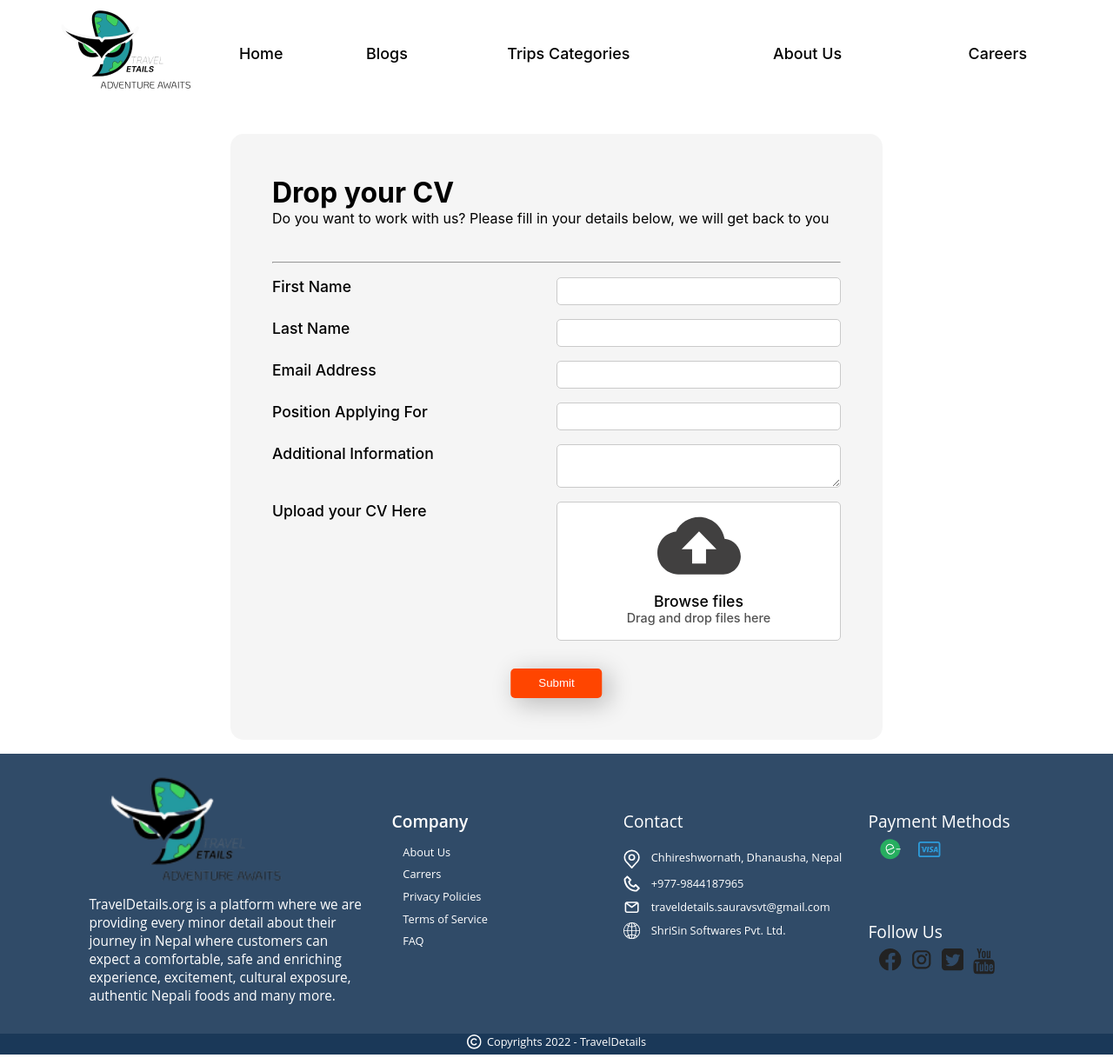
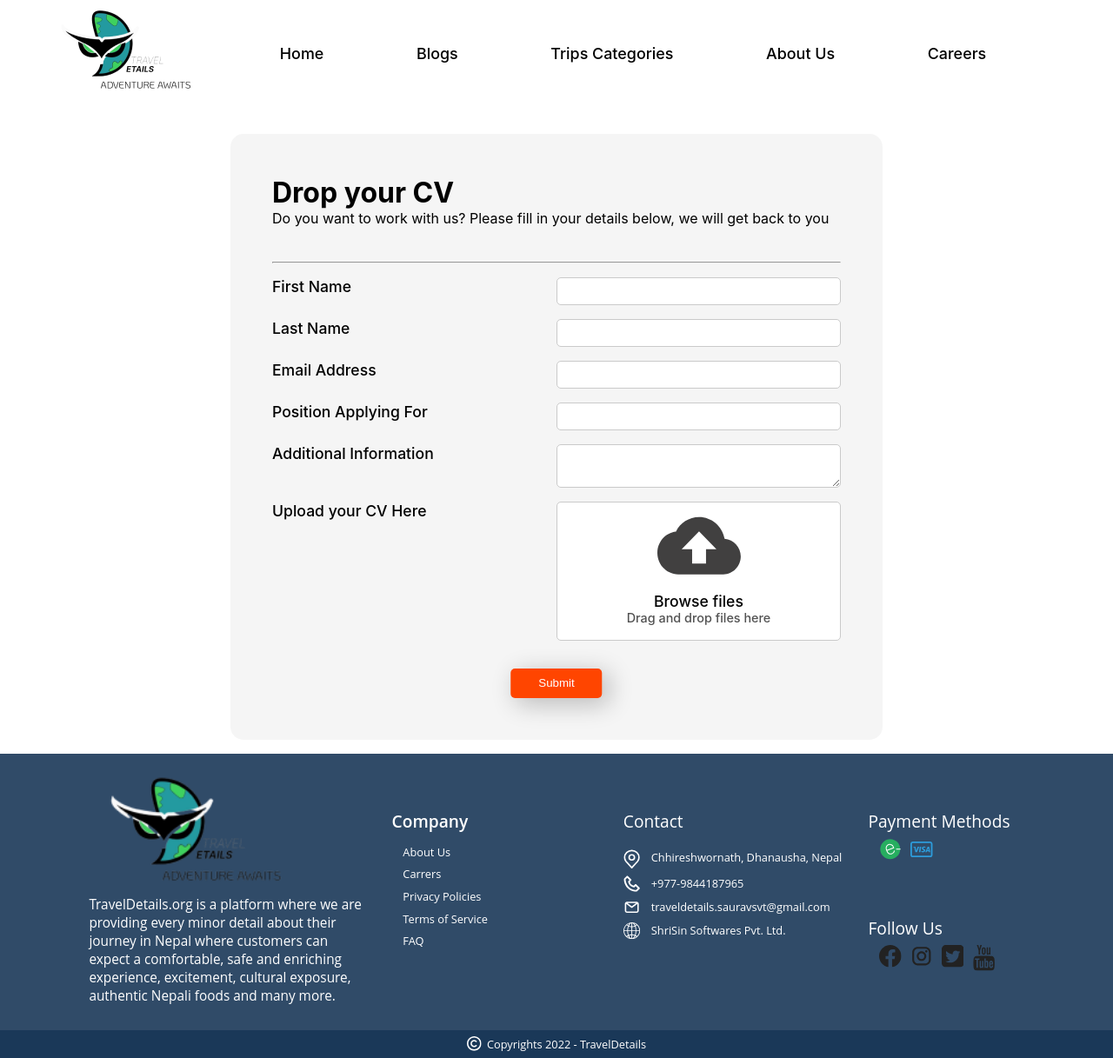
Before and after one commit to sauravsvt/traveldetails, a React (Create React App) app: page /careers in a window 1280 px wide. Shown: the whole page at 87% size. Built offline with nearby package versions, Linux system fonts and the light colour scheme.

Commit message:
Some changes
Made some changes discussed in meeting

```diff
--- a/src/Article1.css
+++ b/src/Article1.css
@@ -42,6 +42,11 @@
     overflow-y: none;
     overflow-x: scroll;
     gap: 10vw;
+    scroll-snap-type: inline mandatory;
+}
+
+.trip-img > * {
+    scroll-snap-align: start;
 }
 
 .trip-img img{
@@ -52,6 +57,7 @@
 
 .slide-img{
     width: 20vw;
+    padding-bottom: 1rem;
 }
 
 .slide-img p{
--- a/src/Article2.css
+++ b/src/Article2.css
@@ -43,7 +43,7 @@
 
 .container p{
     position: absolute;
-    bottom: 0.9vw;
+    bottom: 0.3rem;
     margin: 0;
     height: 3vw;
     width: 15vw;
--- a/src/Footer.css
+++ b/src/Footer.css
@@ -114,14 +114,16 @@
 
 .payment_icons{
     display: flex;
-    gap: 0.5vw;
+    gap: 0.8vw;
     align-items: center;
+    margin: 0.5vw 0 0 1vw;
 }
 
 .payment_icon{
-    width: 2vw;
+    max-width: 2vw;
     height: auto;
-    margin: 0.5vw 0 0 1vw;
+    display: flex;
+    align-items: center;
 }
 
 .follow{
@@ -135,7 +137,7 @@
 }
 
 .follow_icon{
-    width: 2vw;
+    max-width: 2vw;
     height: auto;
 }
 
@@ -147,9 +149,9 @@
     background: #1A3858;
     display: flex;
     justify-content: center;
-    align-items: flex-end;
-    padding-bottom: 0.5vw;
+    align-items: center;
     gap: 0.5vw;
+    min-height: 2rem;
 }
 
 .copyright{
@@ -242,7 +244,7 @@
     }
 
     .payment_icon{
-        width: 8vw;
+        max-width: 20rem;
         height: auto;
         margin: 0.5vw 0 0 1vw;
     }
@@ -257,7 +259,7 @@
     }
 
     .follow_icon{
-        width: 6vw;
+        max-width: 20rem;
         height: auto;
     }
 
--- a/src/Header.css
+++ b/src/Header.css
@@ -20,7 +20,7 @@ nav {
 nav ul{
     display:flex;
     align-items: center;
-    justify-content: space-around;
+    justify-content: space-evenly;
 }
 
 nav svg{
@@ -29,28 +29,19 @@ nav svg{
     display: none;
 }
 
-nav ul li:nth-child(3){
-    width: 14vw;
-}
-
-
-nav ul li:nth-child(4){
-    width: 14vw;
-}
-
 nav a {
     color: rgb(0, 0, 0);
     text-decoration: none;
     font-size: 1.4vw;
     font-weight: 500;
     transition: 0.3s;
+    padding: 4px 12px;
+    width: max-content;
 }
 
 nav a:hover {
     background-color: rgb(241, 250, 246);
-    font-size: 1.5vw;
     border-radius: 10px;
-    padding: 0 5px;
 
 }
 
@@ -284,7 +275,8 @@ main{
     font-family: 'Open Sans';
     font-style: italic;
     font-weight: 300;
-    font-size: 1.9vw;
+    font-size: 1.5vw;
+    text-align: center;
     padding: 1vw 1.1vw;
     line-height: 19px;
     color: rgba(255, 255, 255, 0.8);
```
